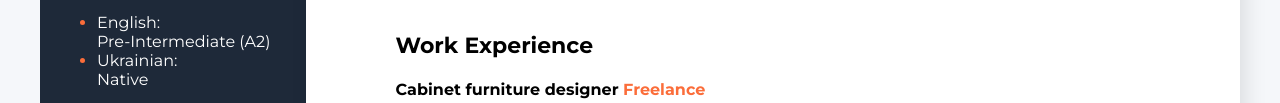
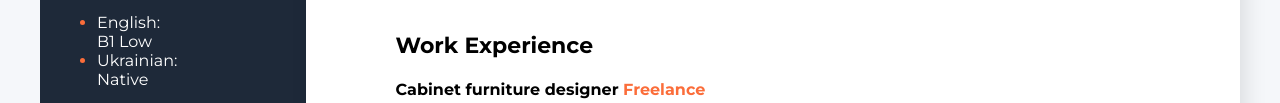
Before and after one commit to rossorUA/resume, a plain HTML site: page index.html in a window 1280 px wide. Shown: the part 521-624 px from the top of the page. Drawn offline with Linux system fonts and the light colour scheme.

Commit message:
Update index.html

```diff
--- a/index.html
+++ b/index.html
@@ -163,7 +163,7 @@
 								<div class="soft-skills">
 									<h3 class="sidebar-title">Language</h3>
 									<ul class="tech-skills-list">
-										<li class="tech-skills-item"><span  class="tech-skills-text"> English:<br>   Pre-Intermediate (A2) </span></li>
+										<li class="tech-skills-item"><span  class="tech-skills-text"> English:<br>   B1 Low </span></li>
 										<li class="tech-skills-item"> <span class="tech-skills-text">Ukrainian:<br> Native </span></li>
 
 
```
